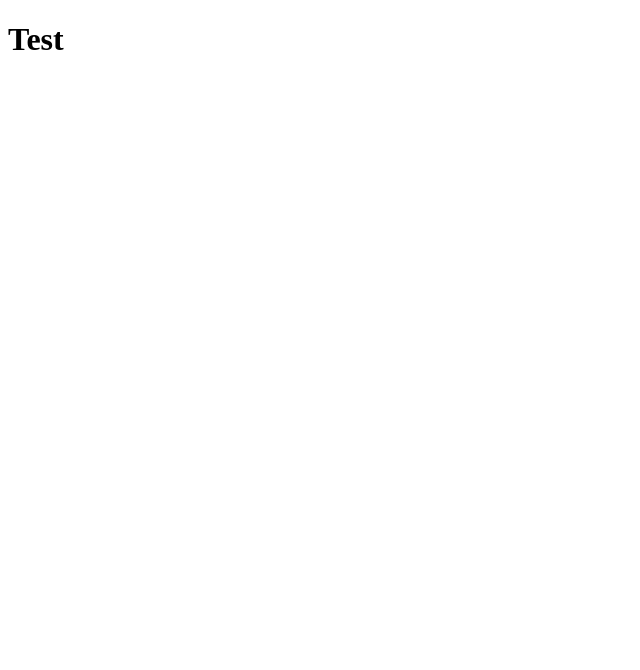
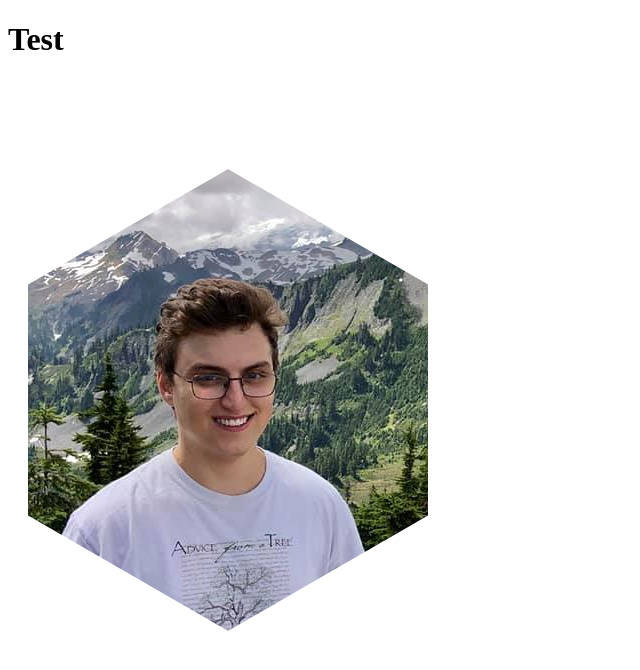
Before and after one commit to EthanBonsignori/portfolio, a React app: page / in a window 1280 px wide. Shown: the top 670 px of the page, without its empty margins (0-640 px from the left). Built offline with nearby package versions, Linux system fonts and the light colour scheme.

Commit message:
add profile pic

```diff
--- a/src/components/App.js
+++ b/src/components/App.js
@@ -1,8 +1,10 @@
 import React from 'react';
+import ProfilePicture from './ProfilePicture';
 
 const App = () => (
   <div>
     <h1>Test</h1>
+    <ProfilePicture />
   </div>
 );
 
--- /dev/null
+++ b/src/components/ProfilePicture.js
@@ -0,0 +1,57 @@
+import React from 'react';
+import styled from 'styled-components';
+import profilePic from '../assets/profile_pic.jpg';
+
+const ProfilePicture = function () {
+  return (
+    <ProfilePictureContainer>
+      <HexagonContainer>
+        <HexagonInner1>
+          <HexagonInner2 />
+        </HexagonInner1>
+      </HexagonContainer>
+    </ProfilePictureContainer>
+  )
+}
+
+const ProfilePictureContainer = styled.div`
+  display: flex;
+`
+const HexagonContainer = styled.div`
+  width: 400px;
+  height: 800px;
+  margin: -80px 0 0 20px;
+  overflow: hidden;
+  visibility: hidden;
+  -webkit-transform: rotate(120deg);
+     -moz-transform: rotate(120deg);
+      -ms-transform: rotate(120deg);
+       -o-transform: rotate(120deg);
+          transform: rotate(120deg);
+`
+const HexagonInner1 = styled.div`
+  overflow: hidden;
+  width: 100%;
+  height: 100%;
+  -webkit-transform: rotate(-60deg);
+     -moz-transform: rotate(-60deg);
+      -ms-transform: rotate(-60deg);
+       -o-transform: rotate(-60deg);
+          transform: rotate(-60deg);
+`
+
+const HexagonInner2 = styled.div`
+  width: 100%;
+  height: 100%;
+  visibility: visible;
+  background-repeat: no-repeat;
+  background-position: 50%;
+  background-image: url(${profilePic});
+  -webkit-transform: rotate(-60deg);
+     -moz-transform: rotate(-60deg);
+      -ms-transform: rotate(-60deg);
+       -o-transform: rotate(-60deg);
+          transform: rotate(-60deg);
+`
+
+export default ProfilePicture;
```
Also changed, not shown: src/assets/profile_pic.jpg (added).
